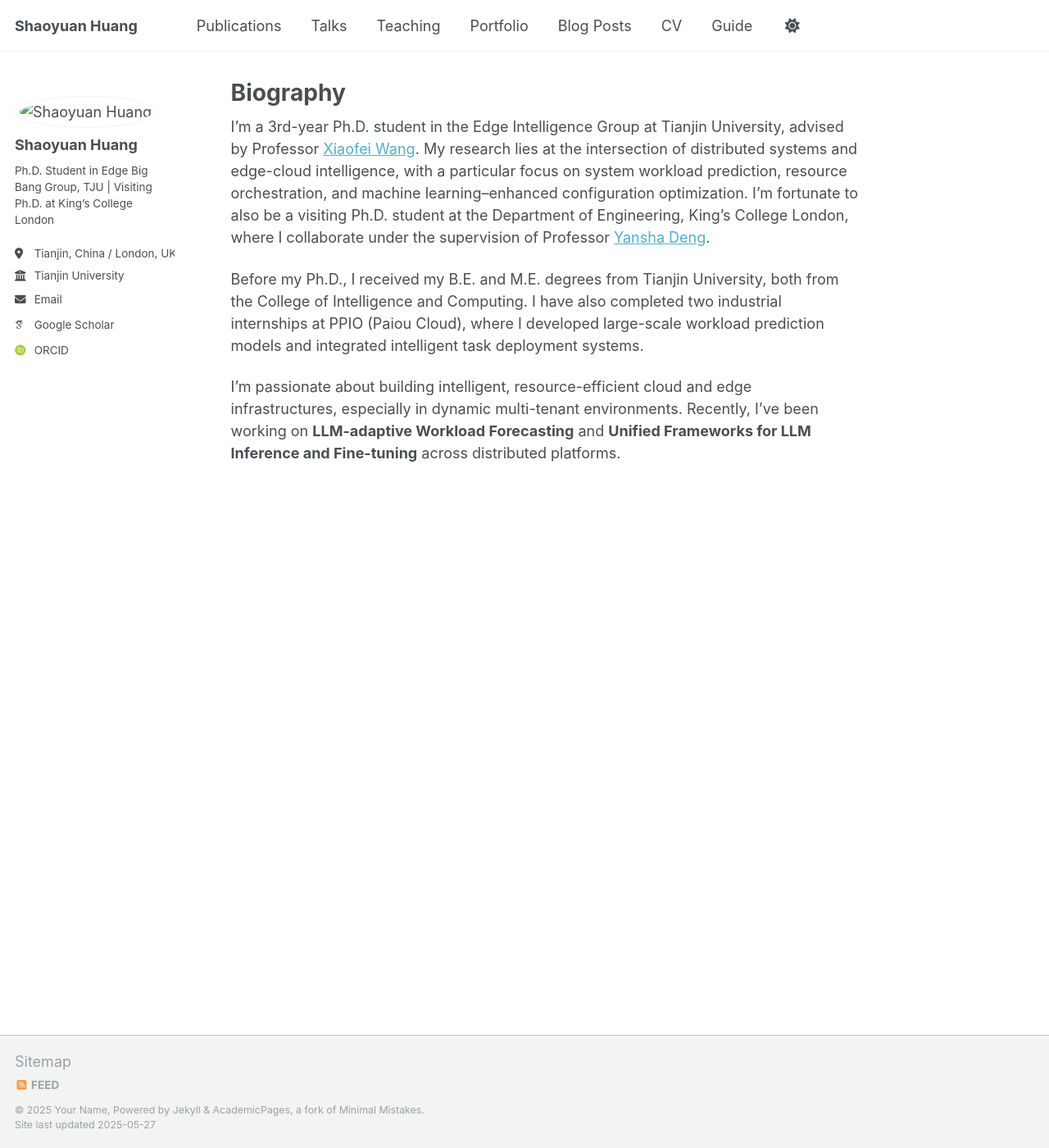
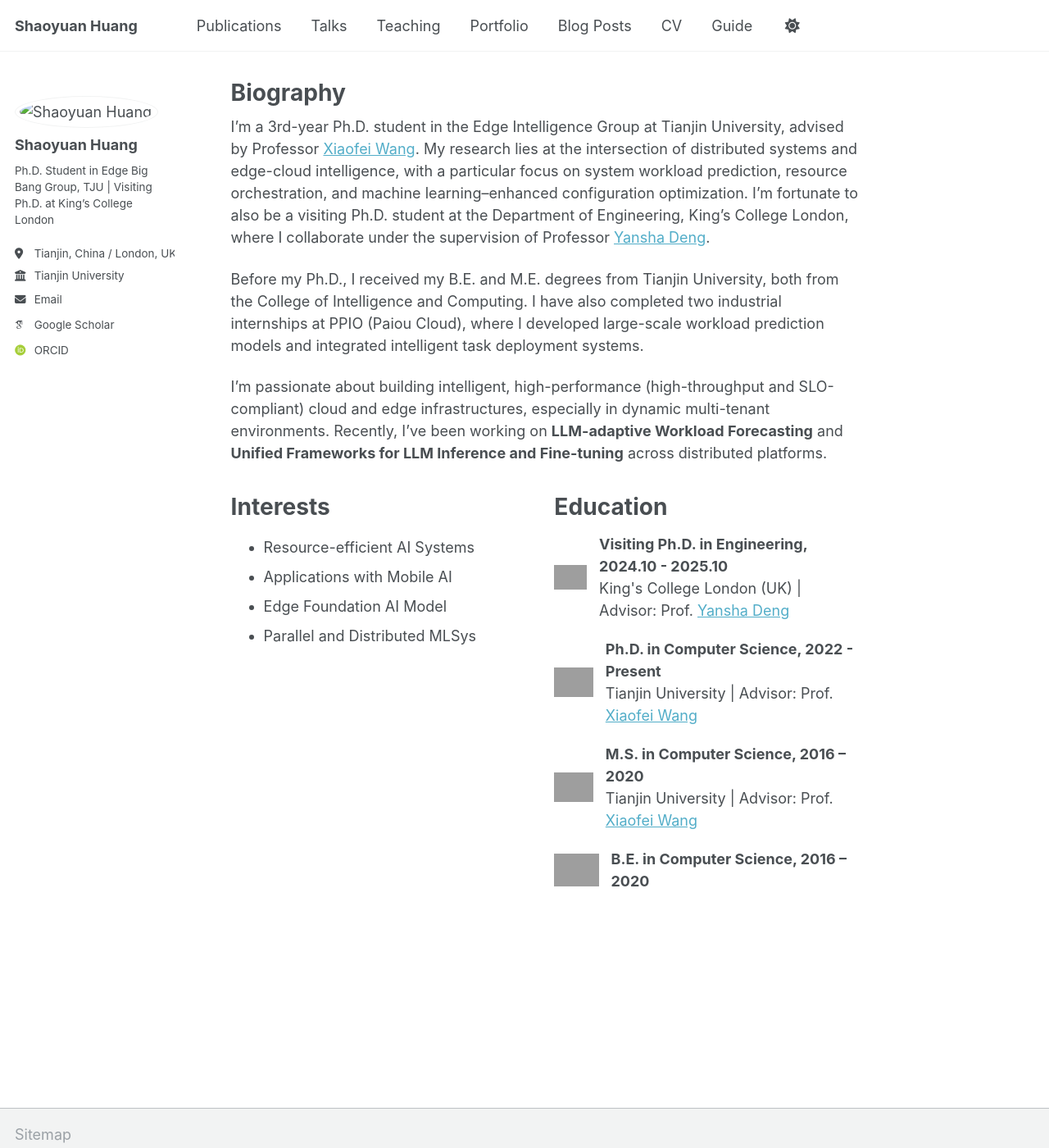
Before and after one commit to hsy23/ShaoyuanHuang, a Jekyll site: the page built from _pages/about.md, in a window 1280 px wide and 1400 px high. Shown: the whole window at 82% size. Built offline with Jekyll 4.4.1, drawn with Linux system fonts in a browser that asks for light colours; some web fonts are replaced; grey boxes are pictures that could not be loaded.

Commit message:
Update about.md

```diff
--- a/_pages/about.md
+++ b/_pages/about.md
@@ -11,10 +11,70 @@
 
 Before my Ph.D., I received my B.E. and M.E. degrees from Tianjin University, both from the College of Intelligence and Computing. I have also completed two industrial internships at PPIO (Paiou Cloud), where I developed large-scale workload prediction models and integrated intelligent task deployment systems.
 
-I’m passionate about building intelligent, resource-efficient cloud and edge infrastructures, especially in dynamic multi-tenant environments. Recently, I’ve been working on **LLM-adaptive Workload Forecasting** and **Unified Frameworks for LLM Inference and Fine-tuning** across distributed platforms.
+I’m passionate about building intelligent, high-performance (high-throughput and SLO-compliant) cloud and edge infrastructures, especially in dynamic multi-tenant environments. Recently, I’ve been working on **LLM-adaptive Workload Forecasting** and **Unified Frameworks for LLM Inference and Fine-tuning** across distributed platforms.
 
 <!-- 🆕 I am currently on the job market, seeking research and engineering opportunities in academia and industry. Please feel free to reach out for collaboration or discussion. -->
 
+<div style="display: flex; flex-wrap: wrap; margin-top: 2em;">
+  <!-- 左侧 Interests 部分 -->
+  <div style="flex: 1; min-width: 300px; padding-right: 20px;">
+    <h1>Interests</h1>
+    <ul>
+      <li>Resource-efficient AI Systems</li>
+      <li>Applications with Mobile AI</li>
+      <li>Edge Foundation AI Model</li>
+      <li>Parallel and Distributed MLSys</li>
+    </ul>
+  </div>
+
+  <!-- 右侧 Education 部分 -->
+  <div style="flex: 1; min-width: 300px;">
+    <h1>Education</h1>
+
+    <!-- 伦敦国王学院访问博士 -->
+    <div style="display: flex; margin-bottom: 20px; align-items: center;">
+      <div style="width: 60px; margin-right: 15px;">
+        <img src="/images/logos/cuhk-logo.png" alt="CUHK Logo" style="width: 100%;">
+      </div>
+      <div>
+        <p style="margin: 0; font-weight: bold;">Visiting Ph.D. in Engineering, 2024.10 - 2025.10</p>
+        <p style="margin: 0;">King's College London (UK) | Advisor: Prof. <a href="https://www.yanshadeng.org/">Yansha Deng</a></p>
+      </div>
+    </div>
+
+    <!-- 天津大学博士 -->
+    <div style="display: flex; margin-bottom: 20px; align-items: center;">
+      <div style="width: 60px; margin-right: 15px;">
+        <img src="/images/logos/tju-logo.png" alt="TJU Logo" style="width: 100%;">
+      </div>
+      <div>
+        <p style="margin: 0; font-weight: bold;">Ph.D. in Computer Science, 2022 - Present</p>
+        <p style="margin: 0;">Tianjin University | Advisor: Prof. <a href="http://www.drxiaofei.wang/index.html">Xiaofei Wang</a></p>
+      </div>
+    </div>
+
+    <!-- 天津大学硕士 -->
+    <div style="display: flex; margin-bottom: 20px; align-items: center;">
+      <div style="width: 60px; margin-right: 15px;">
+        <img src="/images/logos/tju-logo.png" alt="TJU Logo" style="width: 100%;">
+      </div>
+      <div>
+        <p style="margin: 0; font-weight: bold;">M.S. in Computer Science, 2016 – 2020</p>
+        <p style="margin: 0;">Tianjin University | Advisor: Prof. <a href="http://www.drxiaofei.wang/index.html">Xiaofei Wang</a></p>
+      </div>
+    </div>
+
+    <!-- 天津大学本科 -->
+    <div style="display: flex; margin-bottom: 20px; align-items: center;">
+      <div style="width: 60px; margin-right: 15px;">
+        <img src="/images/logos/tju-logo.png" alt="TJU Logo" style="width: 100%;">
+      </div>
+      <div>
+        <p style="margin: 0; font-weight: bold;">B.E. in Computer Science, 2016 – 2020</p>
+      </div>
+    </div>
+  </div>
+</div>
 
 <!-- A data-driven personal website
 ======
```
